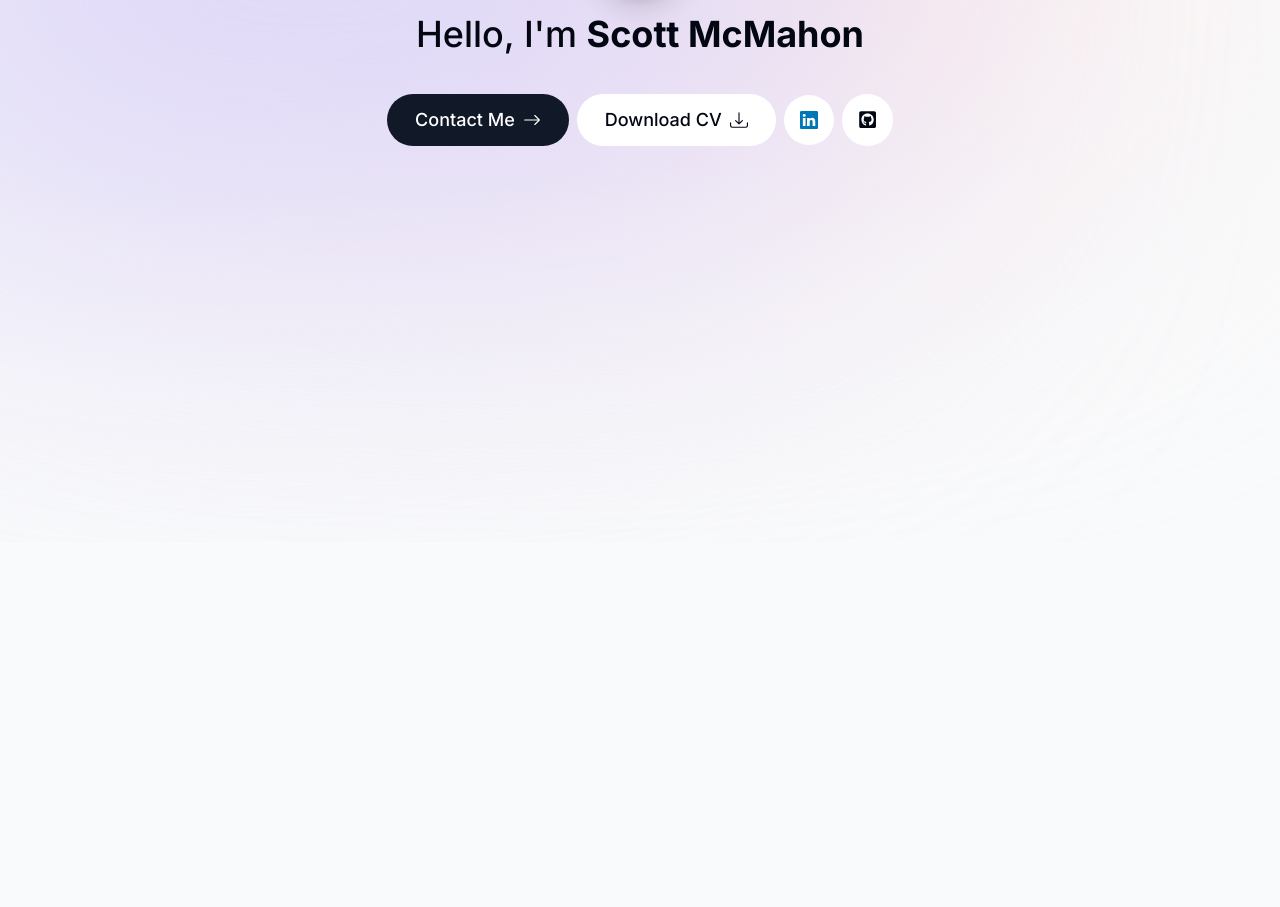
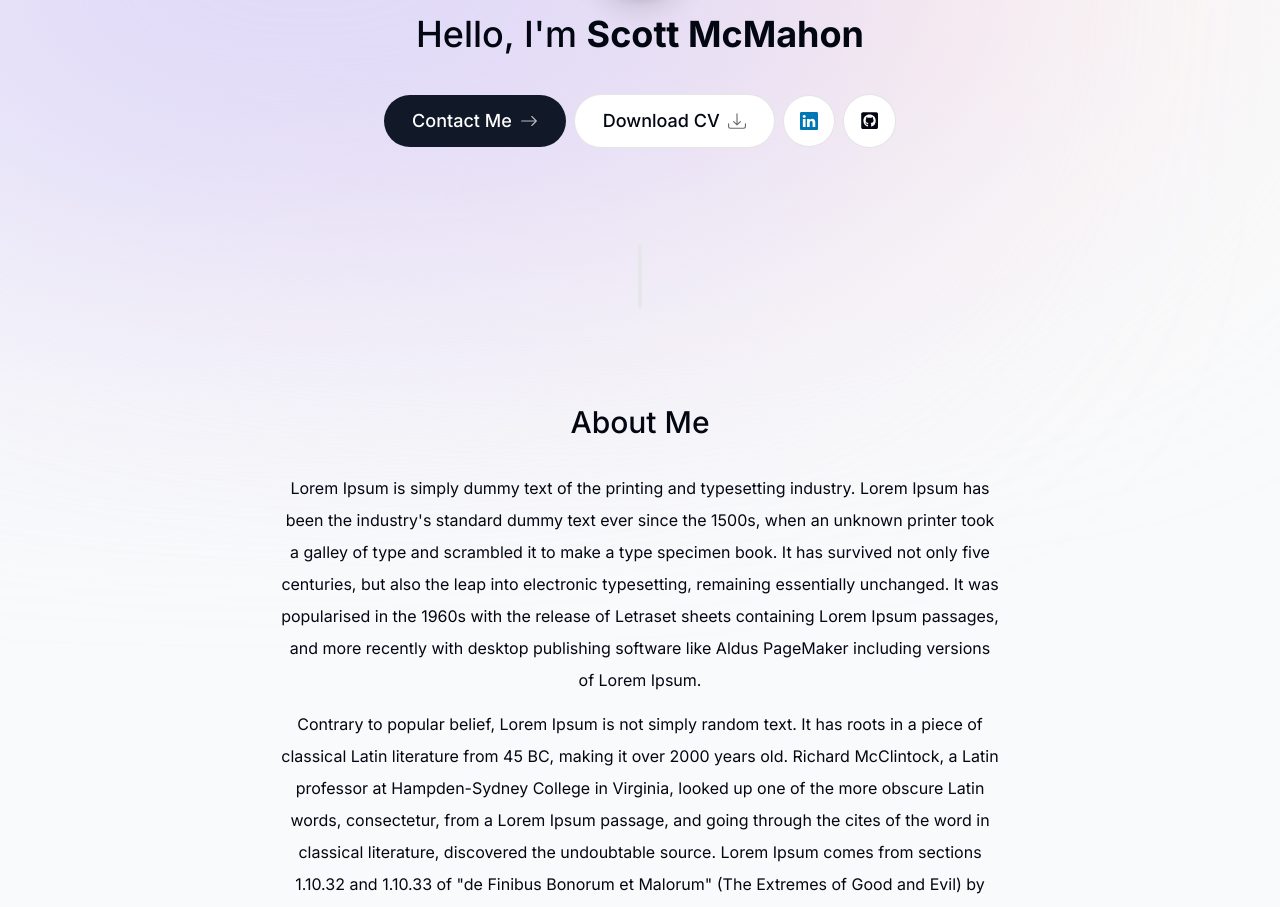
Before and after one commit to everybodyloveshaggis/cv-site-nextjs, a Next.js app: page / in a window 1280 px wide. Shown: the part 258-1165 px from the top of the page. Before the commit the page ends 800 px from the top, so only its background shows below. Built offline with nearby package versions, Linux system fonts and the light colour scheme.

Commit message:
about me, projects and links in intro working.

```diff
--- a/app/page.tsx
+++ b/app/page.tsx
@@ -1,9 +1,18 @@
+"use client"
+
+import About from "../components/about";
 import Intro from "../components/intro";
+import Projects from "../components/projects";
+import SectionDivider from "../components/section-divider";
 
 export default function Home() {
   return (
     <main className="flex flex-col items-center px-4">
       <Intro />
+      <SectionDivider />
+      <About />
+      <SectionDivider />
+      <Projects />
     </main>
   )
 }
--- /dev/null
+++ b/components/about.tsx
@@ -0,0 +1,20 @@
+import React from 'react';
+import SectionHeading from './section-heading';
+import { motion } from "framer-motion";
+
+export default function About() {
+  return (
+    <motion.section className='mb-10 max-w-[45rem] text-center leading-8 sm:mb-10'
+    initial={{ opacity: 0, y: 100 }}
+    animate={{ opacity: 1, y: 0 }}
+    transition={{ delay: 0.225 }}>
+        <SectionHeading>About Me</SectionHeading>
+        <p className='mb-3'>
+        Lorem Ipsum is simply dummy text of the printing and typesetting industry. Lorem Ipsum has been the industry's standard dummy text ever since the 1500s, when an unknown printer took a galley of type and scrambled it to make a type specimen book. It has survived not only five centuries, but also the leap into electronic typesetting, remaining essentially unchanged. It was popularised in the 1960s with the release of Letraset sheets containing Lorem Ipsum passages, and more recently with desktop publishing software like Aldus PageMaker including versions of Lorem Ipsum.
+        </p>
+        <p className='mb-3'>
+        Contrary to popular belief, Lorem Ipsum is not simply random text. It has roots in a piece of classical Latin literature from 45 BC, making it over 2000 years old. Richard McClintock, a Latin professor at Hampden-Sydney College in Virginia, looked up one of the more obscure Latin words, consectetur, from a Lorem Ipsum passage, and going through the cites of the word in classical literature, discovered the undoubtable source. Lorem Ipsum comes from sections 1.10.32 and 1.10.33 of "de Finibus Bonorum et Malorum" (The Extremes of Good and Evil) by Cicero, written in 45 BC. This book is a treatise on the theory of ethics, very popular during the Renaissance. The first line of Lorem Ipsum, "Lorem ipsum dolor sit amet..", comes from a line in section 1.10.32.
+        </p>
+    </motion.section>
+  );
+}
--- a/components/header.tsx
+++ b/components/header.tsx
@@ -6,7 +6,7 @@ import Link from 'next/link'
 
 export default function Header() {
     return (
-        <header className='z-[999] '>
+        <header className='z-[999] relative'>
             <motion.div className='fixed top-0 left-1/2 h-[4.5rem] w-full rounded-none border
              border-white border-opacity-40 bg-white bg-opacity-80 shadow-lg shadow-black/[0.03] backdrop-blur-[0.5rem]
              sm:top-6 sm:h-[3.25rem] sm:w-[36rem] sm:rounded-full'
--- a/components/intro.tsx
+++ b/components/intro.tsx
@@ -13,7 +13,6 @@ export default function Intro() {
       <div className="flex items-center justify-center py-[-40]">
           <div className="relative">
             <motion.div
-            className=""
               initial={{ opacity: 0, scale: 0 }}
               animate={{ opacity: 1, scale: 1 }}
               transition={{
@@ -46,30 +45,55 @@ export default function Intro() {
           </div>
       </div>
 
-    <motion.p className="mb-10 mt-4 px-4 text-2xl font-medium leading-[1.5] sm:text-4xl"
+      <motion.h1
+        className="mb-10 mt-4 px-4 text-2xl font-medium leading-[1.5] sm:text-4xl"
         initial={{ opacity: 0, scale: 0 }}
         animate={{ opacity: 1, scale: 1 }}
       >
-        Hello, I'm{" "}<span className="font-bold text-4xl">Scott McMahon</span>
-    </motion.p>
+        Hello, I'm <span className="font-bold text-4xl">Scott McMahon</span>
+      </motion.h1>
 
-    <motion.div className="flex flex-col sm:flex-row items-center justify-center gap-2 px-4 text-lg font-medium"
-    initial={{ opacity: 0 , y:100}}
-    animate={{ opacity: 1, y:0}}
+      <motion.div
+        className="flex flex-col sm:flex-row items-center justify-center gap-2 px-4 text-lg font-medium"
+        initial={{ opacity: 0, y: 100 }}
+        animate={{ opacity: 1, y: 0 }}
         transition={{
           delay: 0.3,
         }}
       >
-        <Link href={"#contact"}
-        className="bg-gray-900 text-white px-7 py-3 flex items-center gap-2 rounded-full outline-none focus:scale-110 hover:scale-110 active:scale-105"
-        >Contact Me{" "}
-        <BsArrowRight />
+        <Link
+          href={"#contact"}
+          className="group bg-gray-900 text-white px-7 py-3 flex items-center gap-2 rounded-full outline-none focus:scale-110 hover:scale-110 active:scale-105 transition hover:cursor-pointer"
+        >
+          Contact Me{" "}
+          <BsArrowRight className="opacity-70 group-hover:translate-x-1 transition " />
         </Link>
-        <a className="bg-white px-7 py-3 flex items-center gap-2 rounded-full">Download CV{" "}<BsDownload /></a>
-        <a className="bg-white p-4 flex items-center gap-2 rounded-full text-[#0077B5]"><BsLinkedin /></a>
-        <a className="bg-white p-4 flex items-center gap-2 rounded-full text-[1.20rem]"><FaGithubSquare /></a>
+
+        <a
+          className="group bg-white px-7 py-3 flex items-center gap-2 rounded-full outline-none focus:scale-110 hover:scale-110 active:scale-105 transition hover:cursor-pointer border border-black/10"
+          href="/CV.pdf"
+          download
+        >
+          Download CV{" "}
+          <BsDownload className="opacity-60 group-hover:translate-y-1 transition" />
+        </a>
+
+        <a
+          className="bg-white p-4 flex items-center gap-2 rounded-full text-[#0077B5] focus:scale-[1.15] hover:scale-[1.15] active:scale-105 transition hover:cursor-pointer border border-black/10"
+          href="https://linkedin.com"
+          target="_blank"
+        >
+          <BsLinkedin />
+        </a>
+
+        <a
+          className="bg-white p-4 flex items-center gap-2 rounded-full text-[1.20rem] focus:scale-[1.15] hover:scale-[1.15] active:scale-105 transition hover:cursor-pointer border border-black/10"
+          href="https://github.com"
+          target="_blank"
+        >
+          <FaGithubSquare />
+        </a>
       </motion.div>
-
     </section>
   );
 }
--- /dev/null
+++ b/components/projects.tsx
@@ -0,0 +1,10 @@
+import React from 'react'
+import SectionHeading from './section-heading'
+
+export default function Projects() {
+  return (
+    <section>
+        <SectionHeading>My projects</SectionHeading>
+    </section>
+  )
+}
--- /dev/null
+++ b/components/section-divider.tsx
@@ -0,0 +1,13 @@
+import React from 'react';
+import { motion } from "framer-motion";
+
+export default function SectionDivider() {
+    return (
+        <motion.div className='bg-gray-200 my-24 h-16 w-1 rounded-full hidden sm:block'
+            initial={{ opacity: 0, y: 100 }}
+            animate={{ opacity: 1, y: 0 }}
+            transition={{ delay: 0.125 }}
+            >
+        </motion.div>
+    )
+}
--- /dev/null
+++ b/components/section-heading.tsx
@@ -0,0 +1,11 @@
+import React from 'react'
+
+type SectionHeadingProps = {
+    children : React.ReactNode
+};
+
+export default function SectionHeading({ children } : SectionHeadingProps) {
+  return (
+    <h2 className='text-3xl font-medium capitalize mb-8'>{children}</h2>
+  )
+}
```
Lines whose indentation alone changed are shown as unchanged.
